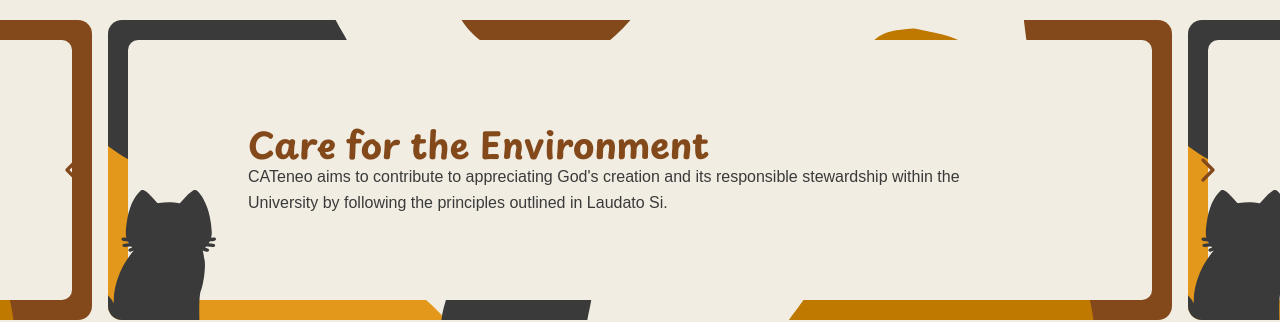
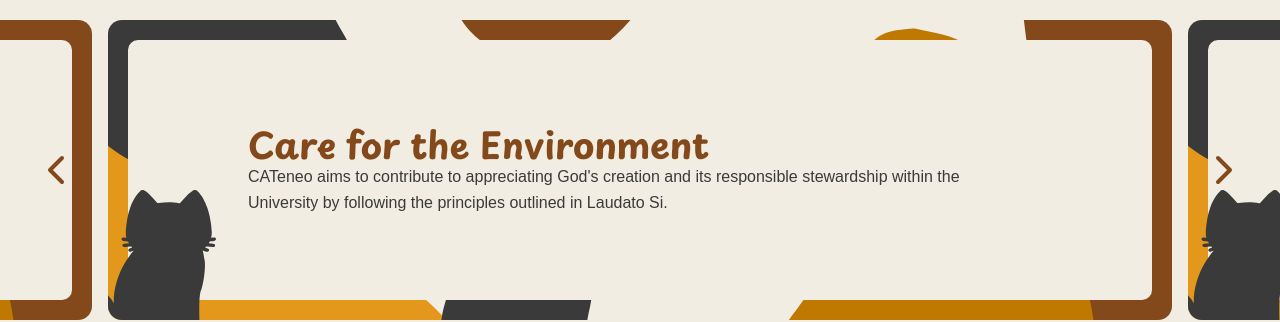
Before and after one commit to SAMAHAN-Systems-Development/cateneo-frontend, a Next.js app: page /home in a window 1280 px wide. Shown: the part 1400-1722 px from the top of the page. Built offline with nearby package versions, Linux system fonts and the light colour scheme; a web font is replaced by a local one.

Commit message:
style: adjust chevron previous and next button sizes

```diff
--- a/src/components/sections/pillars-of-cateneo-section.tsx
+++ b/src/components/sections/pillars-of-cateneo-section.tsx
@@ -54,11 +54,11 @@ const PillarsOfCateneoSection = () => {
 
           <CarouselPrevious
             variant="ghost"
-            className="left-2 z-20 h-20 w-20 rounded-none border-0 bg-transparent p-0 text-cateneo-darkbrown shadow-none hover:bg-transparent disabled:opacity-40 md:left-6 md:h-24 md:w-24 [&>svg]:size-16 md:[&>svg]:size-20"
+            className="left-1 z-20 !h-8 !w-8 rounded-none border-0 bg-transparent p-0 text-cateneo-darkbrown shadow-none hover:bg-transparent disabled:opacity-40 sm:left-2 sm:!h-10 sm:!w-10 md:left-6 md:!h-16 md:!w-16 [&>svg]:!size-5 sm:[&>svg]:!size-7 md:[&>svg]:!size-12"
           />
           <CarouselNext
             variant="ghost"
-            className="right-2 z-20 h-20 w-20 rounded-none border-0 bg-transparent p-0 text-cateneo-darkbrown shadow-none hover:bg-transparent disabled:opacity-40 md:right-6 md:h-24 md:w-24 [&>svg]:size-16 md:[&>svg]:size-20"
+            className="right-1 z-20 !h-8 !w-8 rounded-none border-0 bg-transparent p-0 text-cateneo-darkbrown shadow-none hover:bg-transparent disabled:opacity-40 sm:right-2 sm:!h-10 sm:!w-10 md:right-6 md:!h-16 md:!w-16 [&>svg]:!size-5 sm:[&>svg]:!size-7 md:[&>svg]:!size-12"
           />
         </Carousel>
       </div>
```
